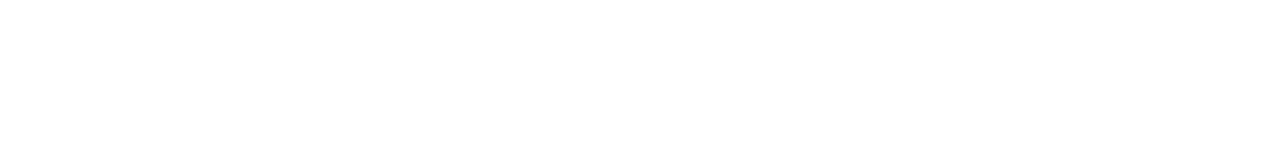
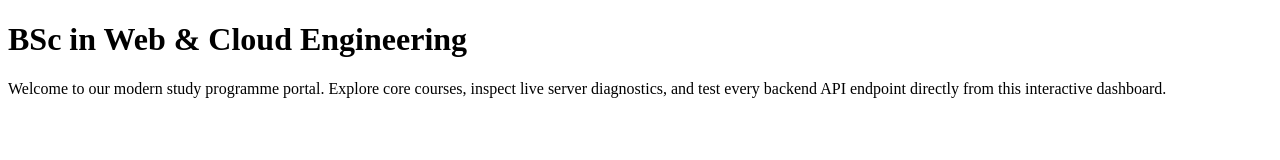
Before and after one commit to mohamedabdelmonem-v/web-lab8, a website: page public/index.html in a window 1280 px wide. Drawn offline with Linux system fonts and the light colour scheme.

Commit message:
Renders the main page heading. and Opens an introductory paragraph.

```diff
--- a/public/index.html
+++ b/public/index.html
@@ -8,3 +8,8 @@
 </head>
 <body>
   <div class="container">
+    <h1>BSc in Web & Cloud Engineering</h1>
+    <p>
+      Welcome to our modern study programme portal. Explore core courses, inspect live server diagnostics,
+      and test every backend API endpoint directly from this interactive dashboard.
+    </p>
```
